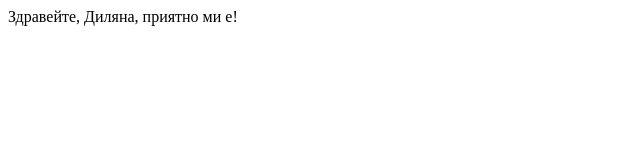
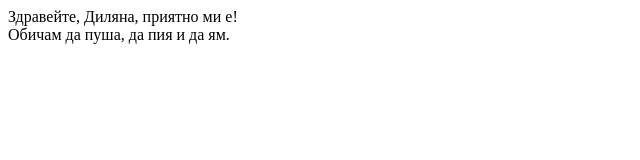
Before and after one commit to DilyanaMiteva/stu2001321053, a plain HTML site: page Index.html in a window 1280 px wide. Shown: the whole page, without its empty margins (0-640 px from the left). Drawn offline with Linux system fonts and the light colour scheme.

Commit message:
Update: hobbies

```diff
--- a/Index.html
+++ b/Index.html
@@ -8,5 +8,8 @@
 <div>
     Здравейте, Диляна, приятно ми е!
 </div>
+<div>
+    Обичам да пуша, да пия и да ям.
+</div>
 </body>
 </html>
```
